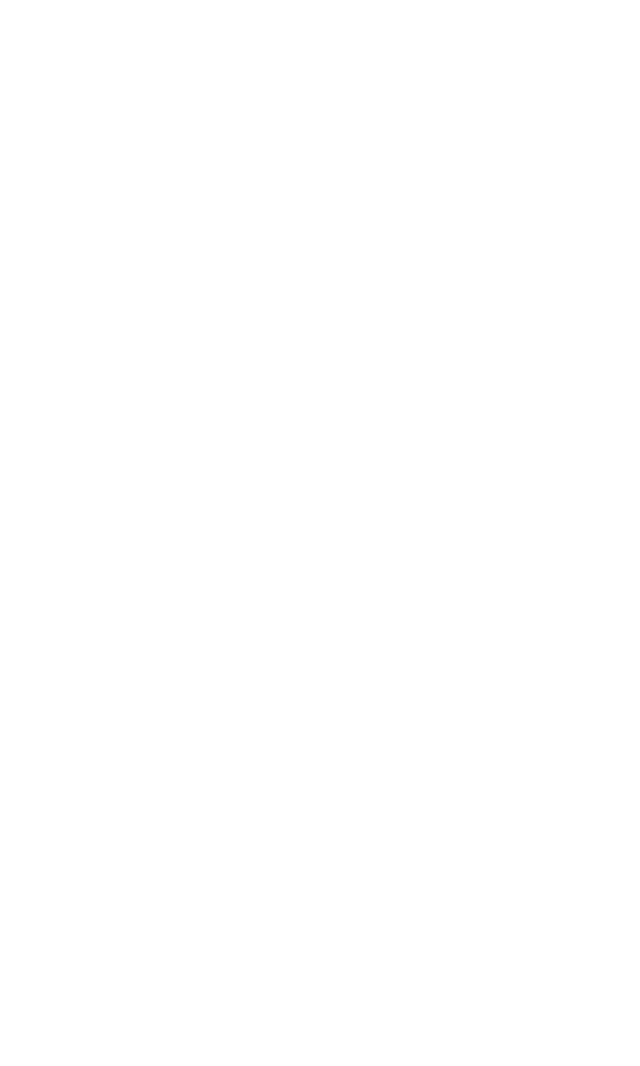
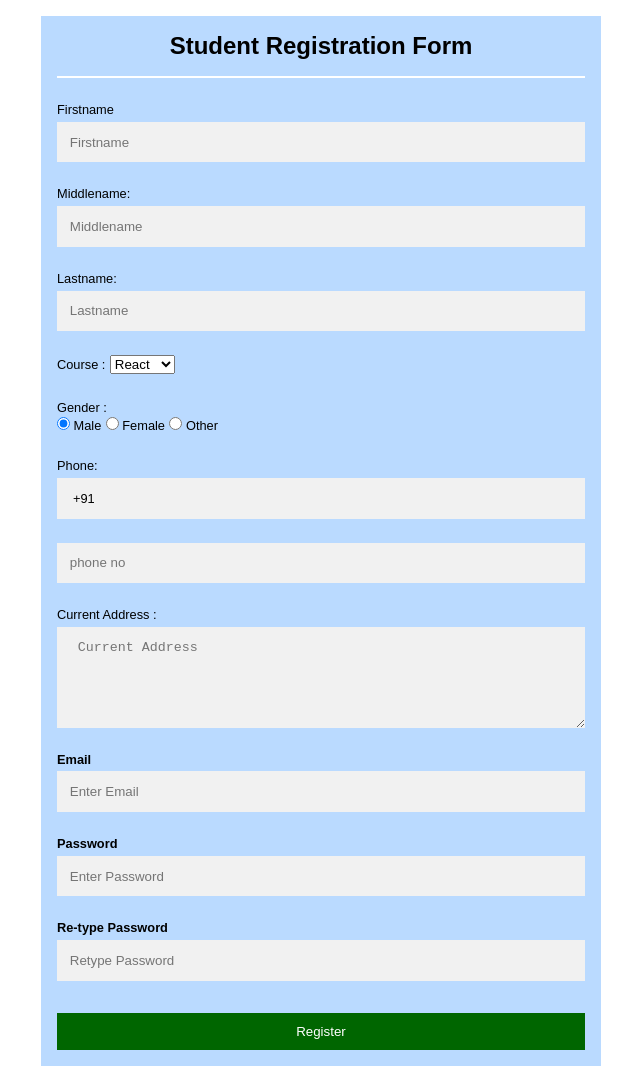
Before and after one commit to Matinmmp/Matinmmp-MohammadMatinMohammadiPega_HW6_Maktab94, a plain HTML site: page HW-ValForm/index.html in a window 1280 px wide. Shown: the whole page, without its empty margins (319-959 px from the left). Before the commit the page ends 800 px from the top, so only its background shows below. Drawn offline with Linux system fonts and the light colour scheme.

Commit message:
create form

```diff
--- a/HW-ValForm/app.js
+++ b/HW-ValForm/app.js
@@ -0,0 +1,56 @@
+const phone1 = document.getElementById('phone1');
+const phone2 = document.getElementById('phone2');
+const password = document.getElementById('password');
+const password2 = document.getElementById('password2');
+const register = document.getElementById('register');
+const email = document.getElementById('email');
+
+register.addEventListener('click', (e) => {
+    e.preventDefault();
+    if (checkPhoneFormat(phone1.value) &&
+        checkPhoneFormat(phone2.value) &&
+        validationEmail(email.value) &&
+        checkPassword(password.value, password2.value)) {
+
+        console.log('Valid');
+    } else
+        console.log('Valid');
+});
+
+function checkPhoneFormat(phone) {
+    const phoneNumberRegex = /^\d{3}-\d{3}-\d{4}$/;
+    //"123-456-7890";
+
+    if (!phoneNumberRegex.test(phone)) {
+        alert('Invalid Number');
+        return false;
+    }
+    return true;
+}
+
+function validationEmail(email) {
+    const pattern = "[a-z0-9._%+-]+@[a-z0-9.-]+\.[a-z]{2,4}$"
+    if (!email.match(pattern)) {
+        alert('wrong email');
+        return false;
+    }
+    return true;
+}
+
+function checkPassword(password, password2) {
+
+    if (password !== password2) {
+        alert('wrong password');
+        return false;
+    }
+    return true;
+}
+
+phone1.addEventListener('change', () => {
+    const phoneNumberRegex = /^\d{3}-\d{3}-\d{4}$/;
+    if (!phoneNumberRegex.test(phone1.value)) {
+        alert('Invalid Number');
+
+        phone1.value = "";
+    }
+})
--- a/HW-ValForm/index.html
+++ b/HW-ValForm/index.html
@@ -1,5 +1,6 @@
 <!DOCTYPE html>
 <html lang="en">
+
 <head>
     <meta charset="UTF-8">
     <meta http-equiv="X-UA-Compatible" content="IE=edge">
@@ -7,10 +8,82 @@
     <link rel="stylesheet" href="style.css">
     <title>Document</title>
 </head>
+
 <body>
+
+    <div class="container">
+
+        <section class="box-form">
+
+            <header class="header">
+                <h1>Student Registration Form</h1>
+            </header>
+
+            <form action="#">
+                <div class="input-control">
+                    <label for="">Firstname</label>
+                    <input type="text" placeholder="Firstname" id="firstName" required>
+                </div>
+                <div class="input-control">
+                    <label for="">Middlename:</label>
+                    <input type="text" placeholder="Middlename" id="middleName" required>
+                </div>
+                <div class="input-control">
+                    <label for="">Lastname:</label>
+                    <input type="text" placeholder="Lastname" id="lastName" required>
+                </div>
+                <div class="input-control display-block">
+                    <label>Course :</label>
+                    <select id="course">
+                        <option>React</option>
+                        <option>Anguar</option>
+                        <option>Vue</option>
+                        <option>Asp</option>
+                    </select>
+                </div>
+                <div class="input-control display-block">
+                    <label>Gender :</label>
+                    <div>
+                        <label><input type="radio" name="gender" value="male" checked> Male</label>
+                        <label><input type="radio" name="gender" value="female"> Female</label>
+                        <label><input type="radio" name="gender" value="other"> Other</label>
+                    </div>
+                </div>
+                <div class="input-control phones">
+                    <label>Phone:</label>
+                    <span class="preNumber">+91</span>
+                    <input type="text" id="phone1" required>
+                </div>
+                <div class="input-control">
+                    <input type="text" id="phone2" placeholder="phone no" required>
+                </div>
+
+                <div class="input-control">
+                    <label> Current Address : </label>
+                    <textarea id="address" cols="20" rows="5" placeholder=" Current Address" required></textarea>
+                </div>
+                <div class="input-control bold">
+                    <label>Email</label>
+                    <input type="email" placeholder="Enter Email" id="email" required>
+                </div>
+
+                <div class="input-control bold">
+                    <label>Password</label>
+                    <input type="password" placeholder="Enter Password" id="password" required>
+                </div>
+                <div class="input-control bold">
+                    <label>Re-type Password</label>
+                    <input type="password" placeholder="Retype Password" id="password2" required>
+                </div>
+                <button id="register">Register</button>
+            </form>
+        </section>
+
+    </div>
 
 
 
     <script src="app.js"></script>
 </body>
+
 </html>
--- a/HW-ValForm/style.css
+++ b/HW-ValForm/style.css
@@ -0,0 +1,89 @@
+* {
+    margin: 0;
+    padding: 0;
+    box-sizing: border-box;
+}
+
+body {
+    background-color: #fff;
+    font-family: sans-serif;
+    height: 100vh;
+}
+
+input[type='text'],
+input[type='number'],
+input[type='password'],
+input[type='email'],
+textarea {
+    width: 100%;
+    padding: .8rem;
+    outline: none;
+    border: none;
+    background-color: #f1f1f1;
+}
+
+.container {
+    width: 100%;
+    height: 100%;
+
+}
+
+.box-form {
+    width: 35rem;
+    padding: 1rem;
+    margin: 1rem auto;
+    background-color: rgba(158, 203, 255, 0.707);
+}
+
+.header {
+    text-align: center;
+    padding-bottom: 1rem;
+    border-bottom: 2px solid #fff;
+}
+
+
+.input-control {
+    width: 100%;
+    display: flex;
+    flex-direction: column;
+    margin-top: 1.5rem;
+}
+
+.input-control label {
+    margin-bottom: .3rem;
+    font-size: .8rem;
+}
+
+.display-block {
+    display: block;
+}
+
+.phones {
+    position: relative;
+}
+
+.phones input{
+    padding-left: 2.5rem;
+}
+
+.phones .preNumber{
+    position: absolute;
+    top: 54%;
+    left:1rem;
+    font-size: .8rem;
+}
+
+.bold label{
+    font-weight: bold;
+}
+
+button{
+    width: 100%;
+    padding: .7rem;
+    outline: none;
+    border: none;
+    color: #fff;
+    margin-top: 2rem;
+    cursor: pointer;
+    background-color: rgb(0, 102, 0);
+}
```
